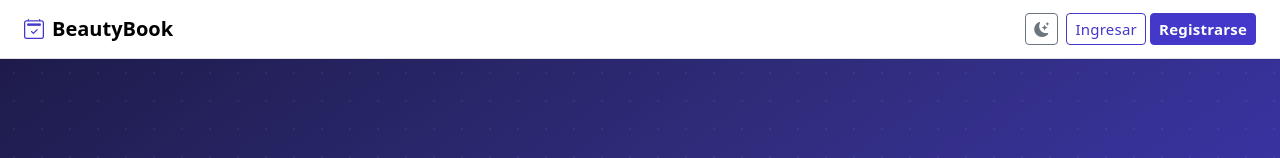
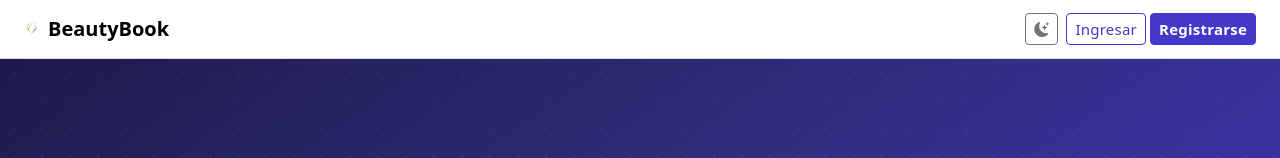
Before and after one commit to can242101-code/beautybook, a Next.js app in the folder beautybook-frontend/: page / in a window 1280 px wide. Shown: the top 158 px of the page. Built offline with nearby package versions, Linux system fonts and the light colour scheme.

Commit message:
feat(ui): reemplazar icono por logo.png real en Navbar

```diff
--- a/beautybook-frontend/components/layout/Navbar.js
+++ b/beautybook-frontend/components/layout/Navbar.js
@@ -89,7 +89,7 @@ export default function Navbar() {
 
             {/* Logo */}
             <Link className="navbar-brand fw-bold mb-0 d-flex align-items-center gap-2" href="/">
-              <i className="bi bi-calendar2-check text-primary" />
+              <img src="/logo.png" alt="BeautyBook" style={{ height: 32, width: 'auto' }} />
               BeautyBook
             </Link>
           </div>
@@ -155,7 +155,7 @@ export default function Navbar() {
         {/* Cabecera */}
         <div className="offcanvas-header border-bottom py-3">
           <div className="d-flex align-items-center gap-2" id="navOffcanvasLabel">
-            <i className="bi bi-calendar2-check text-primary" />
+            <img src="/logo.png" alt="BeautyBook" style={{ height: 28, width: 'auto' }} />
             <span className="fw-bold">BeautyBook</span>
           </div>
           <button
```
